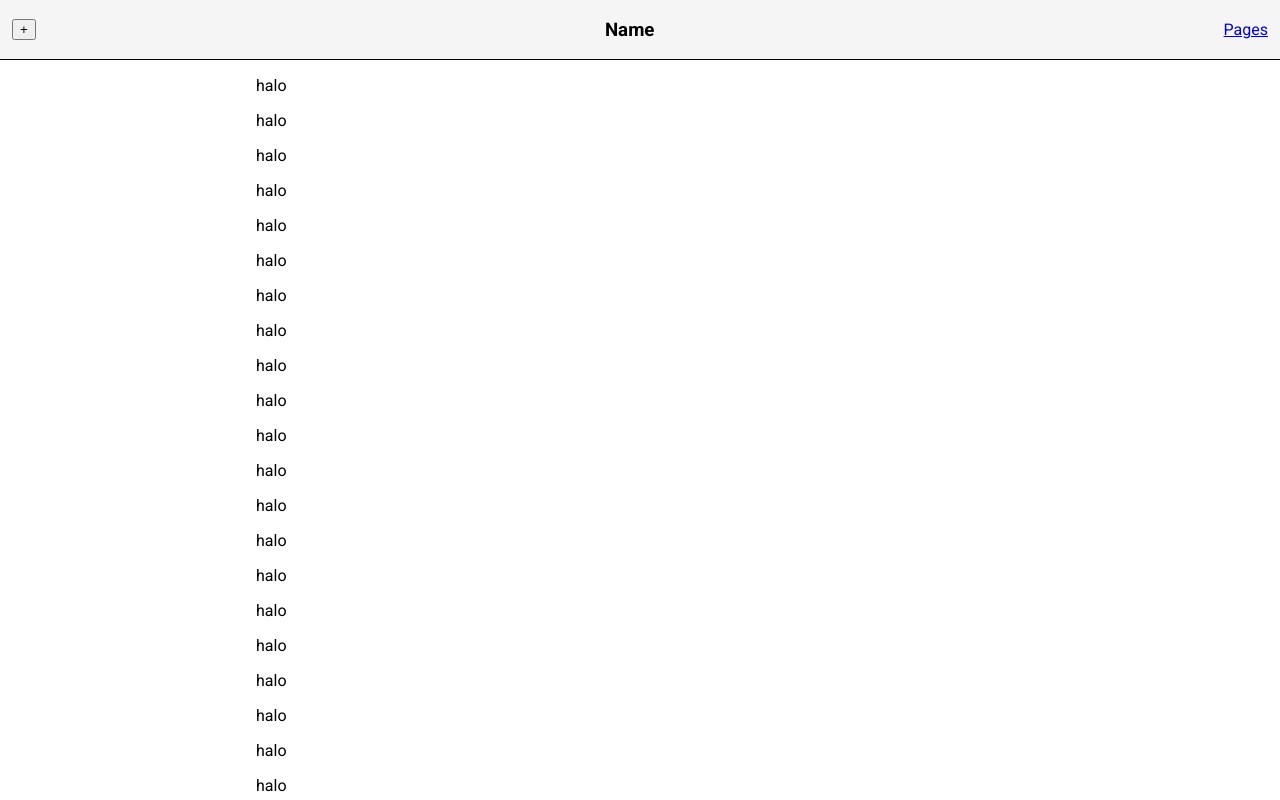
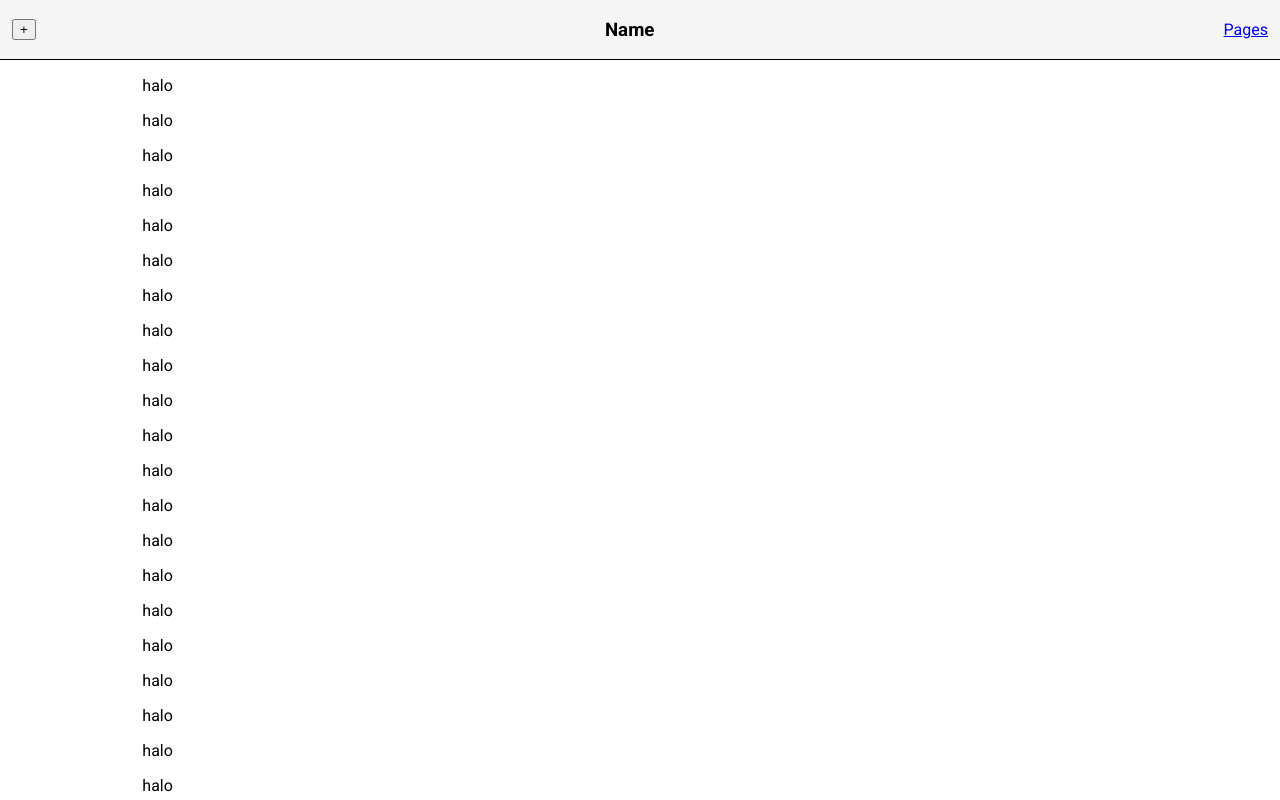
Before and after one commit to lekcik/websiteBuilder, a React (Vite) app in the folder websiteBuilder/: page /builder in a window 1280 px wide. Shown: the top 800 px of the page. Built offline with nearby package versions, Linux system fonts and the light colour scheme.

Commit message:
layout change

```diff
--- a/websiteBuilder/src/components/PagePrev.jsx
+++ b/websiteBuilder/src/components/PagePrev.jsx
@@ -1,8 +1,11 @@
 import './pagePrev.css';
+import AddElem from './AddElem.jsx';
 
-function PagePrev() {
+function PagePrev({showAddElement, setAddElement}) {
     return(
-        <section className="pagePrev">
+        <section className='pagePrev'>
+            <AddElem showAddElement={showAddElement} setAddElement={setAddElement} />
+            <section className='pageElements'>
                     <p>halo</p>
                     <p>halo</p>
                     <p>halo</p>
@@ -30,6 +33,7 @@ function PagePrev() {
                     <p>halo</p>
                     <p>halo</p>
             </section>
+        </section>
     );
 }
 
--- a/websiteBuilder/src/components/addElem.css
+++ b/websiteBuilder/src/components/addElem.css
@@ -19,7 +19,8 @@ section.addElement.show {
 }
 
 section.addElement button.closeBtn {
-    /* position: absolute;
-    right: -25%; */
+    position: absolute;
+    right: 0%;
+    margin-right: var(--padding-index-big);
     top: var(--padding-index-big);
 }
--- a/websiteBuilder/src/components/pagePrev.css
+++ b/websiteBuilder/src/components/pagePrev.css
@@ -1,3 +1,6 @@
 section.pagePrev {
     grid-area: pagePrev;
+
+    display: flex;
+
 }
--- a/websiteBuilder/src/pages/Builder.jsx
+++ b/websiteBuilder/src/pages/Builder.jsx
@@ -1,6 +1,5 @@
 import { useState } from "react";
 import BuilderNav from "../components/BuilderNav.jsx";
-import AddElem from "../components/AddElem.jsx";
 import PagePrev from "../components/PagePrev.jsx";
 import './builder.css';
 
@@ -10,8 +9,7 @@ function Builder() {
     return(
         <section className="builder">
             <BuilderNav setAddElement={setAddElement} />
-            <AddElem showAddElement={showAddElement} setAddElement={setAddElement} />
-            <PagePrev />
+            <PagePrev showAddElement={showAddElement} setAddElement={setAddElement} />
         </section>
     );
 }
--- a/websiteBuilder/src/pages/builder.css
+++ b/websiteBuilder/src/pages/builder.css
@@ -4,6 +4,6 @@ section.builder {
     grid-template-rows: auto 1fr 1fr;
     grid-template-areas:
         'builderNav builderNav builderNav'
-        'addElement pagePrev pagePrev'
-        'addElement pagePrev pagePrev';
+        'pagePrev pagePrev pagePrev'
+        'pagePrev pagePrev pagePrev';
 }
```
Lines whose indentation alone changed are shown as unchanged.
